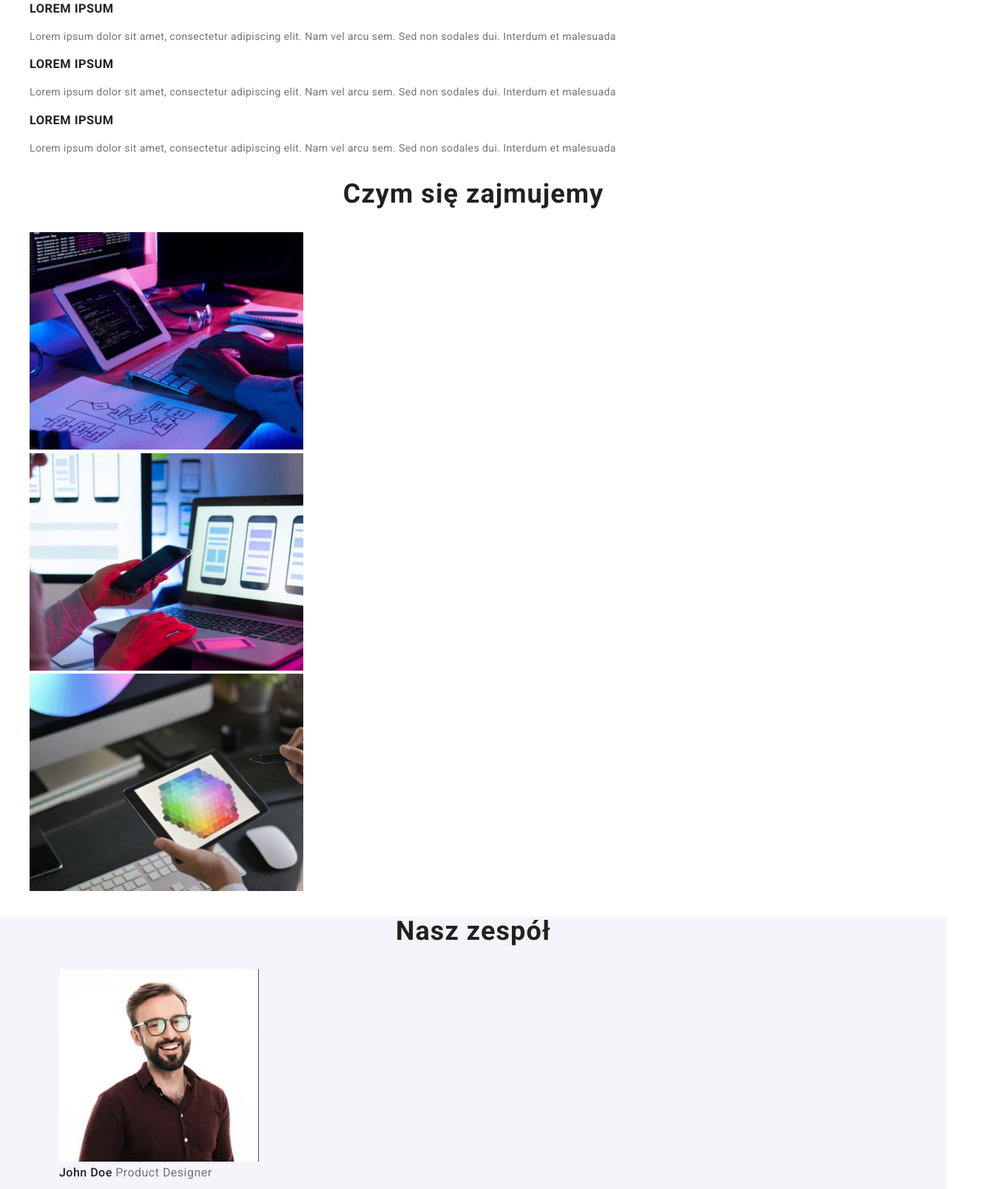
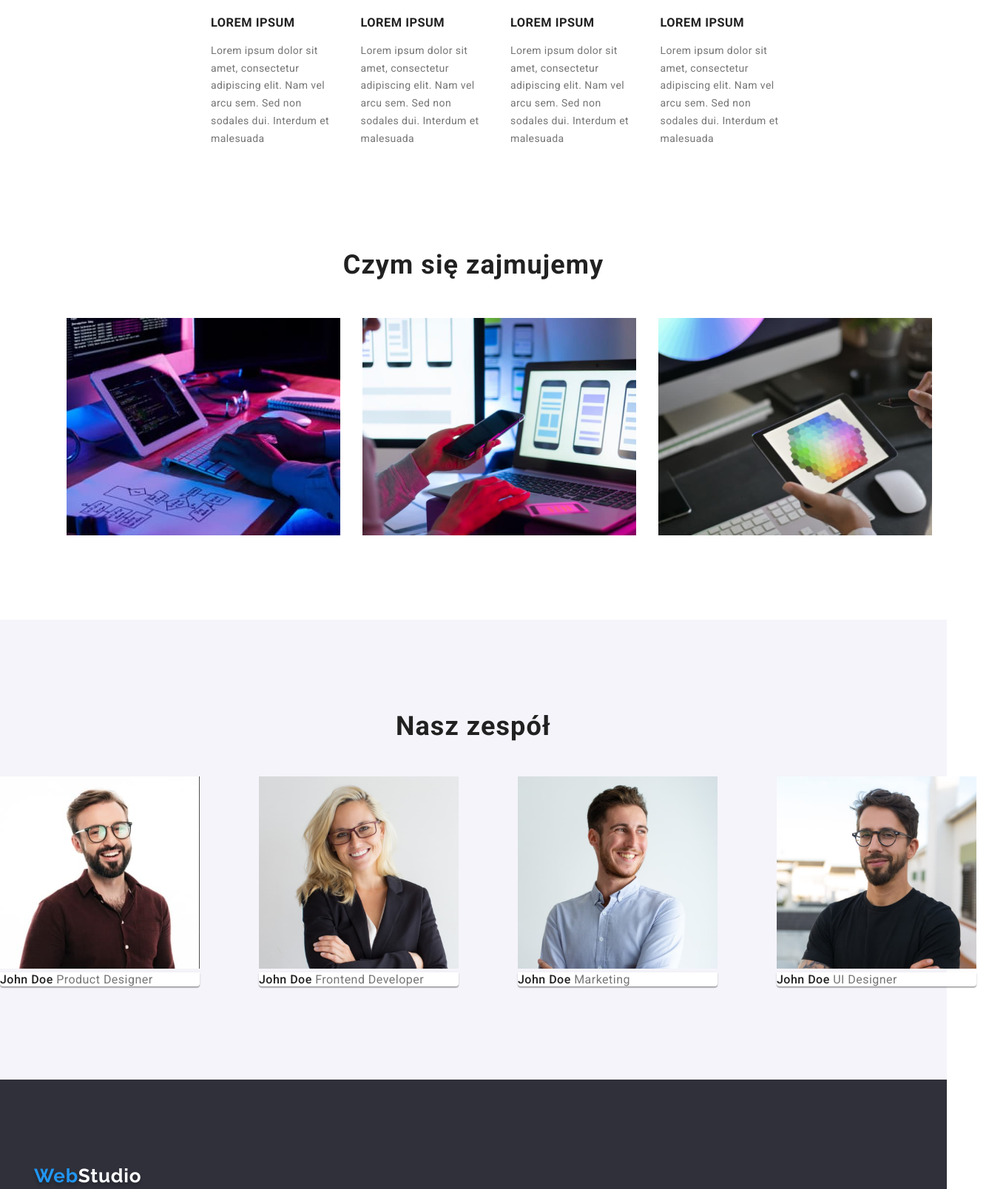
Before and after one commit to MateuszWoj-bit/goit-markup-hw-03-, a plain HTML site: page index.html in a window 1280 px wide. Shown: the part 597-2205 px from the top of the page at 74% size, 1360 px wide, since content can reach past the window. Drawn offline with nearby package versions, Linux system fonts and the light colour scheme.

Commit message:
fight part 2

```diff
--- a/css/styles.css
+++ b/css/styles.css
@@ -9,10 +9,9 @@
   --panetone-color: #2f303a;
 }
 
-
 .container {
   width: 1200px;
-  }
+}
 
 .section {
   padding-top: 94px;
@@ -86,13 +85,19 @@ li .link:focus {
 main .section,
 footer .section {
   background: var(--panetone-color);
-  width: fit
+  width: fit;
 }
 .features-list {
   font-size: 14px;
   letter-spacing: 0.03em;
+  display: flex;
+  margin: 0 215px;
+  margin-top: 94px;
+}
+.feature-box {
+  margin-left: 30px;
+}
 
-}
 .features-list .lorem {
   font-weight: 700;
   line-height: 1.14;
@@ -111,7 +116,7 @@ main .section > h2 {
   letter-spacing: 0.06em;
   text-transform: uppercase;
   text-align: center;
-  }
+}
 main .section > button {
   font-weight: 700;
   font-size: 16px;
@@ -124,7 +129,6 @@ main .section > button {
   border-radius: 4px;
   text-align: center;
   display: flex;
-
 }
 .portfolio button {
   font-family: 'Roboto';
@@ -135,7 +139,6 @@ main .section > button {
   letter-spacing: 0.03em;
   background-color: var(--grey-background-color);
   border: none;
-
 }
 .portfolio button:hover,
 .portfolio button:focus {
@@ -187,6 +190,23 @@ main .section > button {
   text-align: center;
   letter-spacing: 0.03em;
 }
+
+.our-team {padding:94px 0px;}
+.what-we-do {
+
+  padding:94px 0px;
+}
+
+.what-we-do-list {
+  display: flex;
+  justify-content: center;
+   margin-top: 50px;
+}
+
+.what-we-do-list li {
+  margin-left: 30px;
+}
+
 .team figcaption {
   font-weight: 500;
   font-size: 16px;
@@ -196,6 +216,11 @@ main .section > button {
 .team .grey {
   font-weight: 400;
 }
+.team-list{display: flex;justify-content:center; }
+
+.team-list-item{background-color: var(--white-color); box-shadow: 0px 1px 3px rgba(0, 0, 0, 0.12), 0px 1px 1px rgba(0, 0, 0, 0.14), 0px 2px 1px rgba(0, 0, 0, 0.2);
+border-radius: 0px 0px 4px 4px;}
+
 .portfolio-caption {
   font-weight: 700;
   font-size: 18px;
--- a/index.html
+++ b/index.html
@@ -44,7 +44,7 @@
       <div class="features">
         <ul class="features-list">
           <li>
-            <section class="Feature-a">
+            <section class="feature-box">
               <h3 class="lorem">Lorem ipsum</h3>
               <p class="grey">
                 Lorem ipsum dolor sit amet, consectetur adipiscing elit. Nam vel arcu sem. Sed non
@@ -53,7 +53,7 @@
             </section>
           </li>
           <li>
-            <section class="Feature-b">
+            <section class="feature-box">
               <h3 class="lorem">Lorem ipsum</h3>
               <p class="grey">
                 Lorem ipsum dolor sit amet, consectetur adipiscing elit. Nam vel arcu sem. Sed non
@@ -62,7 +62,7 @@
             </section>
           </li>
           <li>
-            <section class="Feature-c">
+            <section class="feature-box">
               <h3 class="lorem">Lorem ipsum</h3>
               <p class="grey">
                 Lorem ipsum dolor sit amet, consectetur adipiscing elit. Nam vel arcu sem. Sed non
@@ -71,7 +71,7 @@
             </section>
           </li>
           <li>
-            <section class="Feature-d">
+            <section class="feature-box">
               <h3 class="lorem">Lorem ipsum</h3>
               <p class="grey">
                 Lorem ipsum dolor sit amet, consectetur adipiscing elit. Nam vel arcu sem. Sed non
@@ -83,7 +83,7 @@
       </div>
       <section class="what-we-do">
         <h2>Czym się zajmujemy</h2>
-        <ul>
+        <ul class="what-we-do-list">
           <li>
             <img
               src="./images/what-we-do-1.jpg"
@@ -113,7 +113,7 @@
       <section class="our-team">
         <h2>Nasz zespół</h2>
         <div class="team">
-          <ul>
+          <ul class="team-list">
             <li>
               <figure>
                 <img
@@ -122,7 +122,7 @@
                   width="270"
                   height="260"
                 />
-                <figcaption>John Doe <span class="grey">Product Designer</span></figcaption>
+                <figcaption class="team-list-item">John Doe <span class="grey">Product Designer</span></figcaption>
               </figure>
             </li>
             <li>
@@ -133,7 +133,7 @@
                   width="270"
                   height="260"
                 />
-                <figcaption>John Doe <span class="grey">Frontend Developer</span></figcaption>
+                <figcaption  class="team-list-item">John Doe <span class="grey">Frontend Developer</span></figcaption>
               </figure>
             </li>
             <li>
@@ -144,7 +144,7 @@
                   width="270"
                   height="260"
                 />
-                <figcaption>John Doe <span class="grey">Marketing</span></figcaption>
+                <figcaption class="team-list-item">John Doe <span class="grey">Marketing</span></figcaption>
               </figure>
             </li>
             <li>
@@ -155,14 +155,14 @@
                   width="270"
                   height="260"
                 />
-                <figcaption>John Doe <span class="grey">UI Designer</span></figcaption>
+                <figcaption class="team-list-item">John Doe <span class="grey">UI Designer</span></figcaption>
               </figure>
             </li>
           </ul>
         </div>
       </section>
     </main>
-    <footer class="container">
+    <footer>
       <section class="section">
         <h2 class="footer-logo">
           <a href="./index.html" class="link"
```
